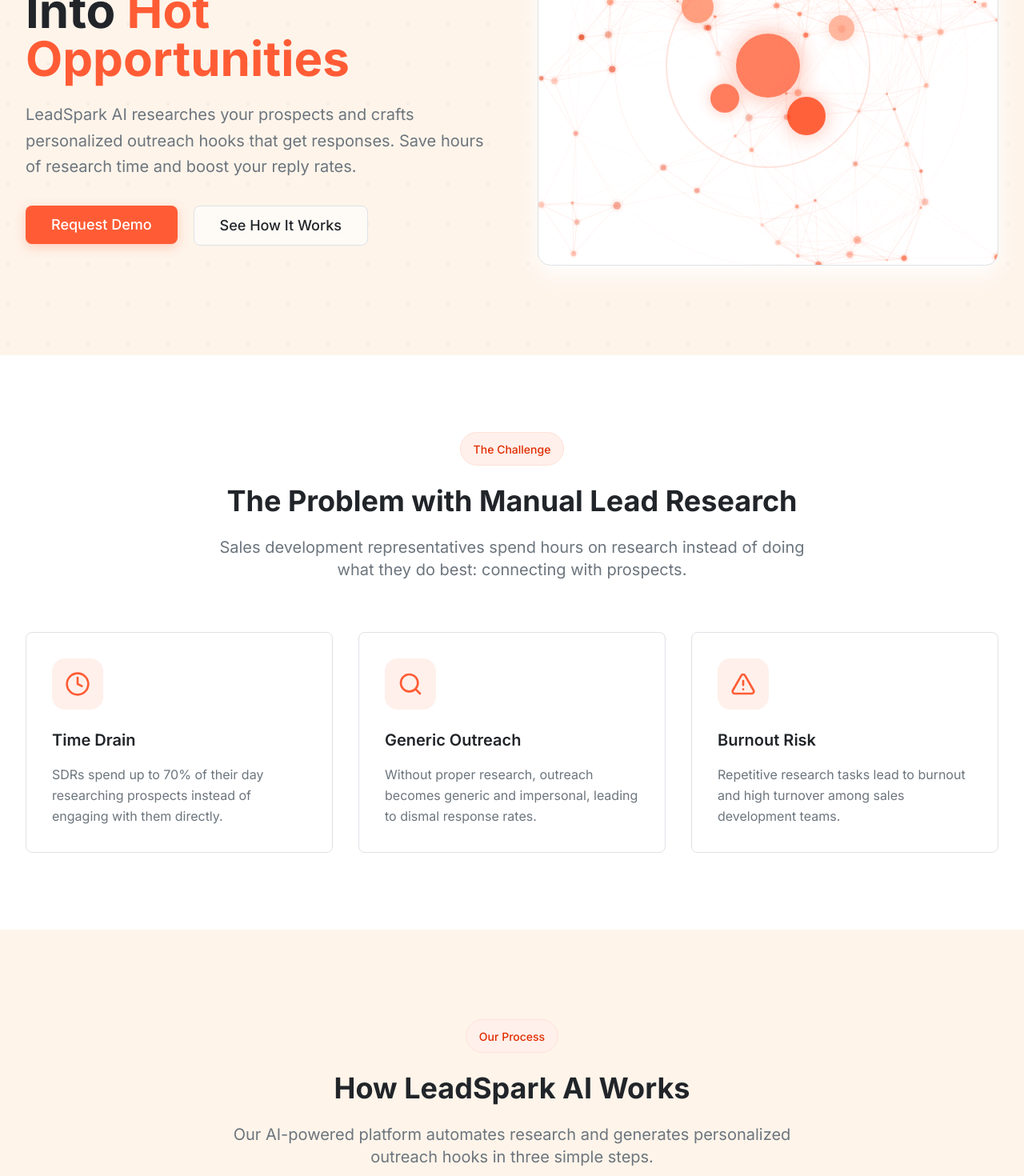
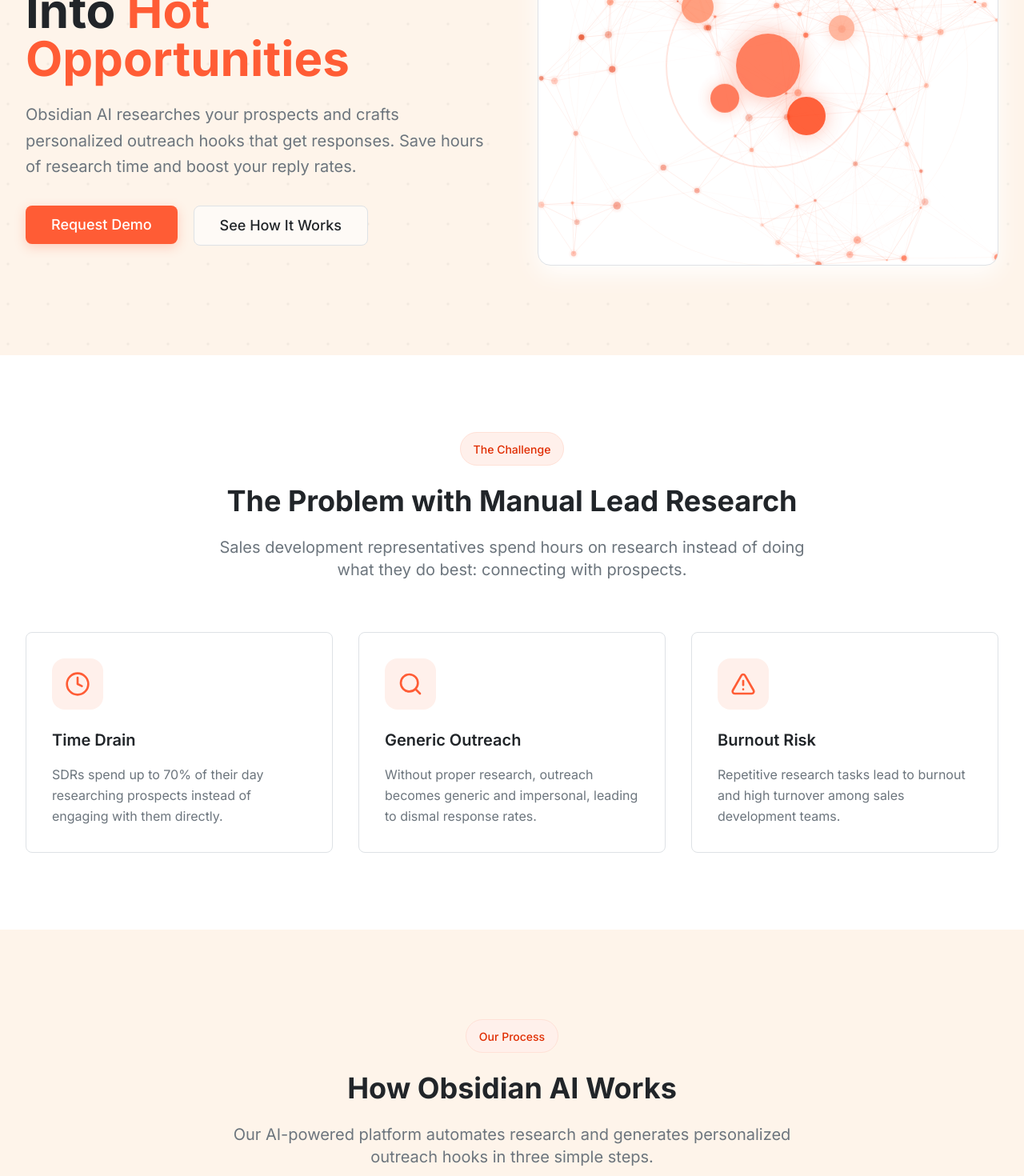
Before and after one commit to Ajay70452/Obsidian-AI, a Next.js app: page / in a window 1280 px wide. Shown: the part 280-1750 px from the top of the page at 80% size. Built offline with nearby package versions, Linux system fonts and the light colour scheme.

Commit message:
Changed to Obsidian AI

```diff
--- a/components/hero.tsx
+++ b/components/hero.tsx
@@ -51,7 +51,7 @@ export default function Hero() {
               Turn Cold Leads Into <span className="text-primary-500">Hot Opportunities</span>
             </h1>
             <p className="text-xl text-mediumGray mb-8 leading-relaxed">
-              LeadSpark AI researches your prospects and crafts personalized outreach hooks that get responses. Save
+              Obsidian AI researches your prospects and crafts personalized outreach hooks that get responses. Save
               hours of research time and boost your reply rates.
             </p>
             <div className="flex flex-col sm:flex-row gap-5">
--- a/components/how-it-works.tsx
+++ b/components/how-it-works.tsx
@@ -51,7 +51,7 @@ export default function HowItWorks() {
           <div className="inline-block px-4 py-2 bg-primary-50 rounded-full mb-6 border border-primary-100">
             <span className="text-primary-700 font-medium text-sm">Our Process</span>
           </div>
-          <h2 className="text-3xl sm:text-4xl font-bold text-darkGray mb-6">How LeadSpark AI Works</h2>
+          <h2 className="text-3xl sm:text-4xl font-bold text-darkGray mb-6">How Obsidian AI Works</h2>
           <p className="text-xl text-mediumGray">
             Our AI-powered platform automates research and generates personalized outreach hooks in three simple steps.
           </p>
```
